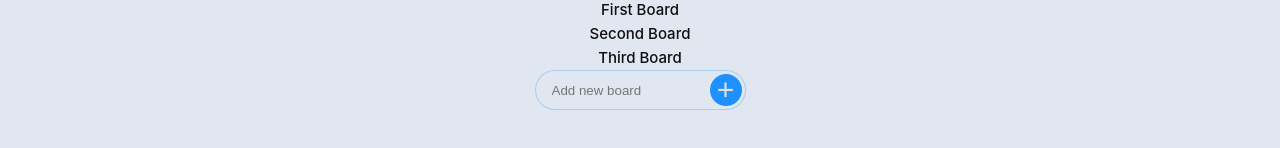
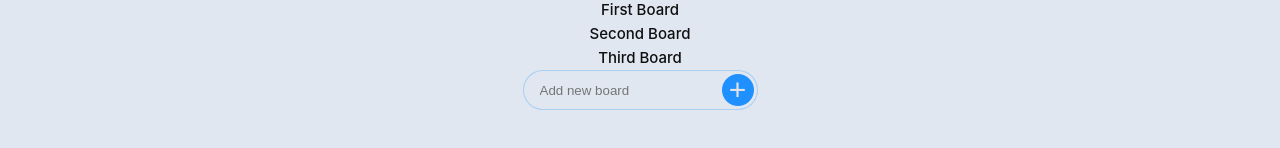
Before and after one commit to orlovse/Craboard, a Vue app: page / in a window 1280 px wide. Shown: the part 152-300 px from the top of the page. Built offline with nearby package versions, Linux system fonts and the light colour scheme.

Commit message:
Fix styles

```diff
--- a/src/components/CustomInput.vue
+++ b/src/components/CustomInput.vue
@@ -39,6 +39,7 @@ const handleEnter = (event: KeyboardEvent) => {
       :value="modelValue"
       @input="onInput"
       @keyup.enter="handleEnter"
+      :class="{ 'button-padding': isShowButton }"
       class="custom-input"
     />
     <button
@@ -98,4 +99,8 @@ const handleEnter = (event: KeyboardEvent) => {
     font-size: 30px;
   }
 }
+
+.button-padding {
+  padding-inline-end: 40px;
+}
 </style>
--- a/src/views/TaskView.vue
+++ b/src/views/TaskView.vue
@@ -285,7 +285,7 @@ const addFile = (file: any) => {
 
 .comment-input {
   max-width: 80%;
-  margin: 10px;
+  margin: 10px auto;
 }
 
 .file {
```
